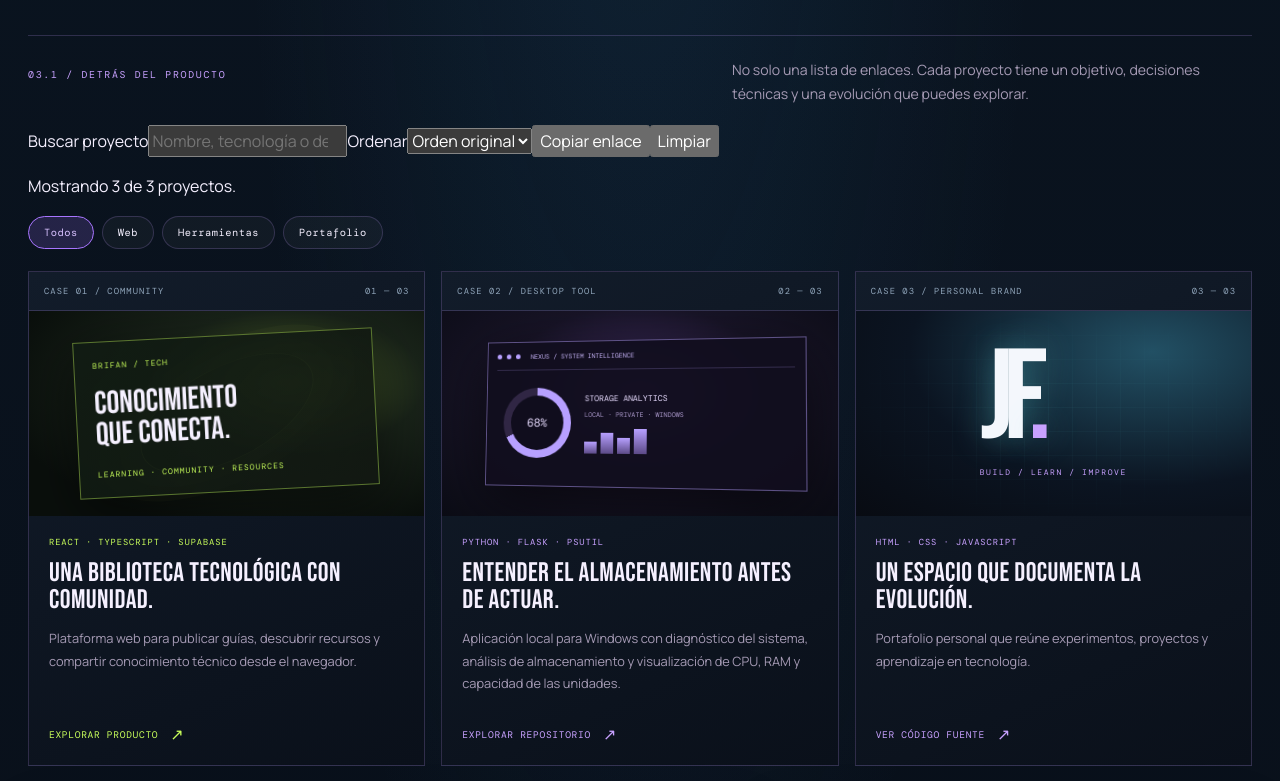
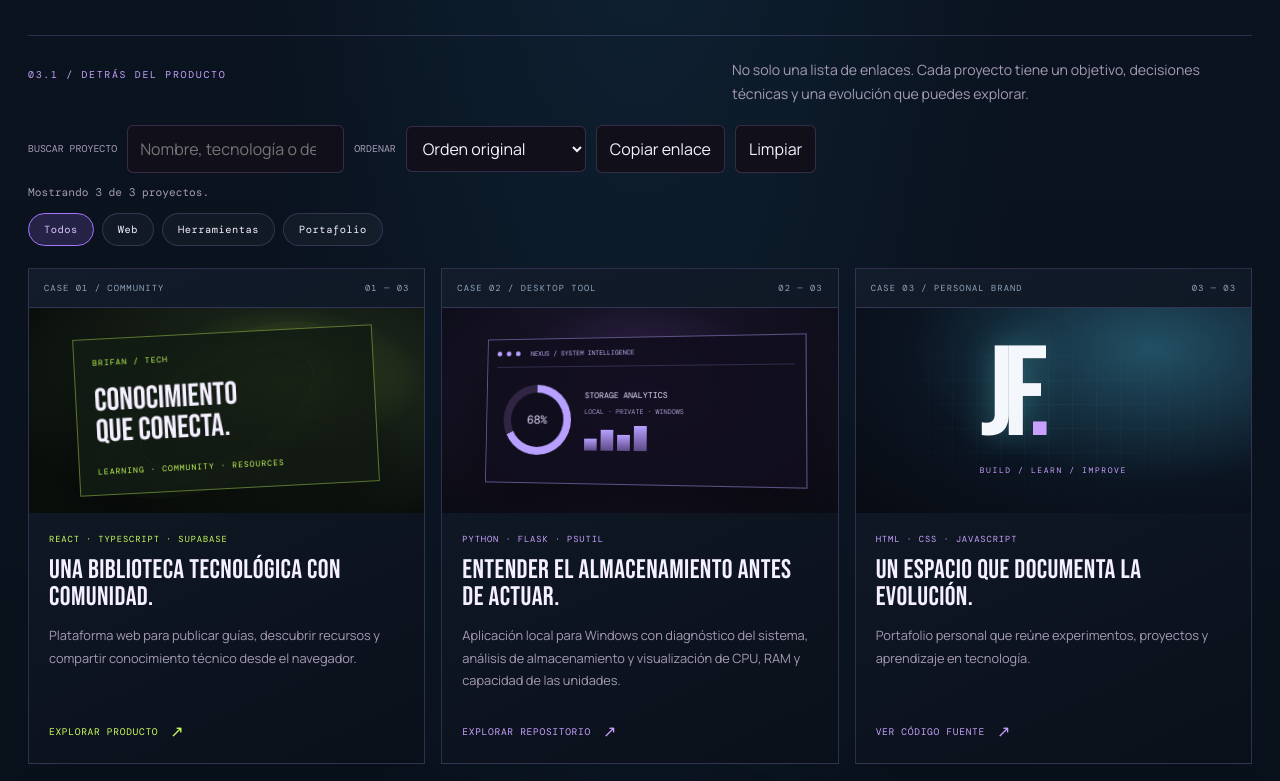
Before and after one commit to JOSEFRO/JOSEFRO.github.IO, a plain HTML site: page index.html in a window 1280 px wide. Shown: the part 3040-3821 px from the top of the page. Drawn offline with nearby package versions, Linux system fonts and the light colour scheme.

Commit message:
style: polish project discovery controls

```diff
--- a/assets/css/styles.css
+++ b/assets/css/styles.css
@@ -340,3 +340,5 @@ main{margin-left:0!important}
 @media(prefers-reduced-motion:reduce){.case-study,.case-study-content a span{transition:none}}
 
 .project-filters{display:flex;flex-wrap:wrap;gap:8px;margin:0 0 22px}.project-filters button{border:1px solid var(--line,rgba(255,255,255,.16));border-radius:999px;padding:9px 15px;background:rgba(255,255,255,.035);color:var(--text,#fff);font: .65rem var(--mono,monospace);letter-spacing:.05em;cursor:pointer;transition:background .2s,border-color .2s}.project-filters button[aria-pressed="true"]{background:rgba(160,110,255,.18);border-color:#a875ff;color:#d8c1ff}.project-filters button:focus-visible{outline:2px solid #b58cff;outline-offset:3px}.case-study[hidden]{display:none!important}
+
+.project-discovery{display:flex;align-items:center;flex-wrap:wrap;gap:10px;margin:0 0 12px}.project-discovery label{font: .62rem var(--mono);color:var(--muted);text-transform:uppercase}.project-discovery input,.project-discovery select{min-width:180px;max-width:100%;padding:10px 12px;border:1px solid var(--line);border-radius:6px;background:var(--panel);color:var(--text)}.project-discovery button{padding:10px 13px;border:1px solid var(--line);border-radius:6px;background:var(--panel);color:var(--text);cursor:pointer}.project-result-count{min-height:1.4em;color:var(--muted);font:.7rem var(--mono);margin:0 0 12px}.project-discovery :focus-visible,.project-filters :focus-visible{outline:2px solid var(--cyan);outline-offset:3px}
```
